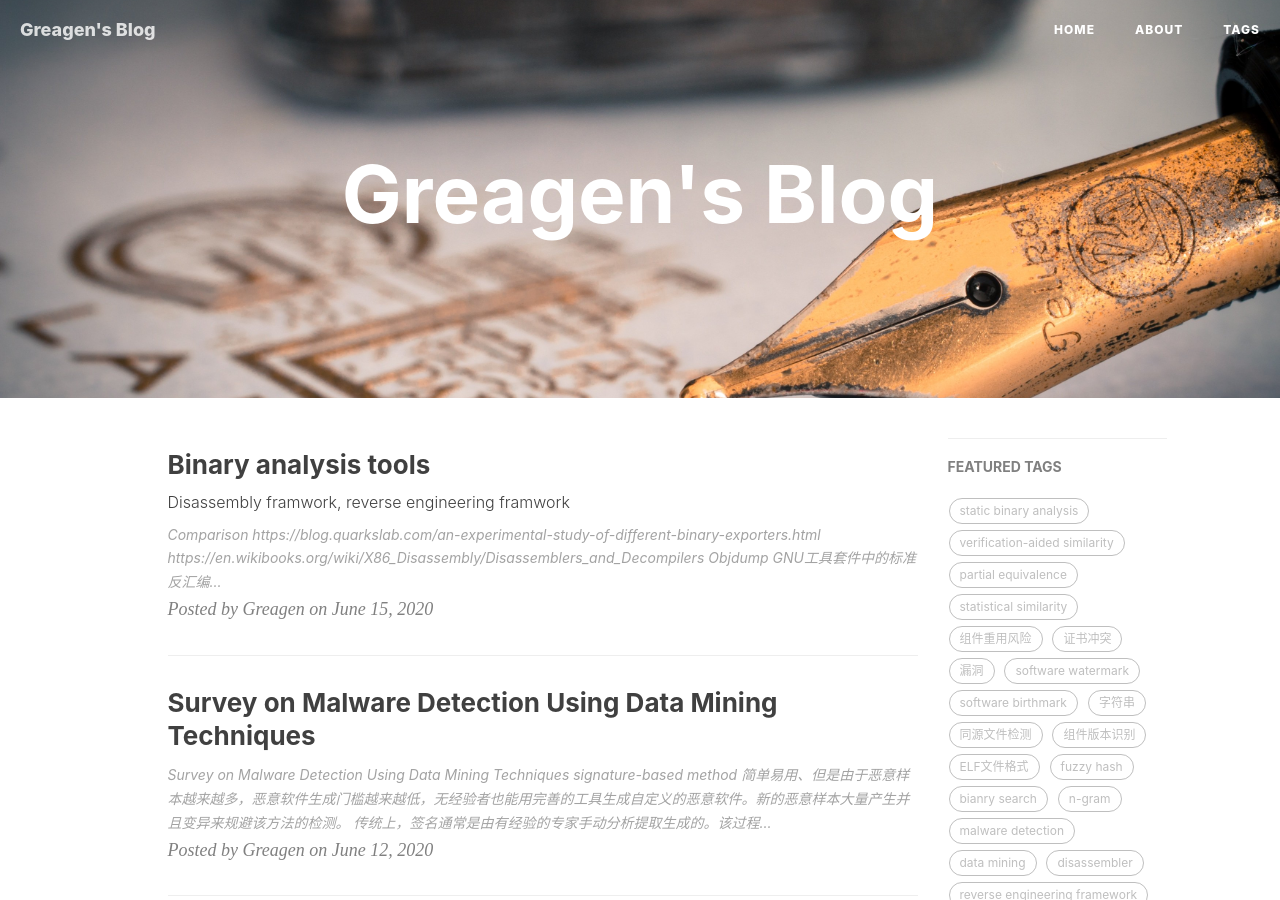
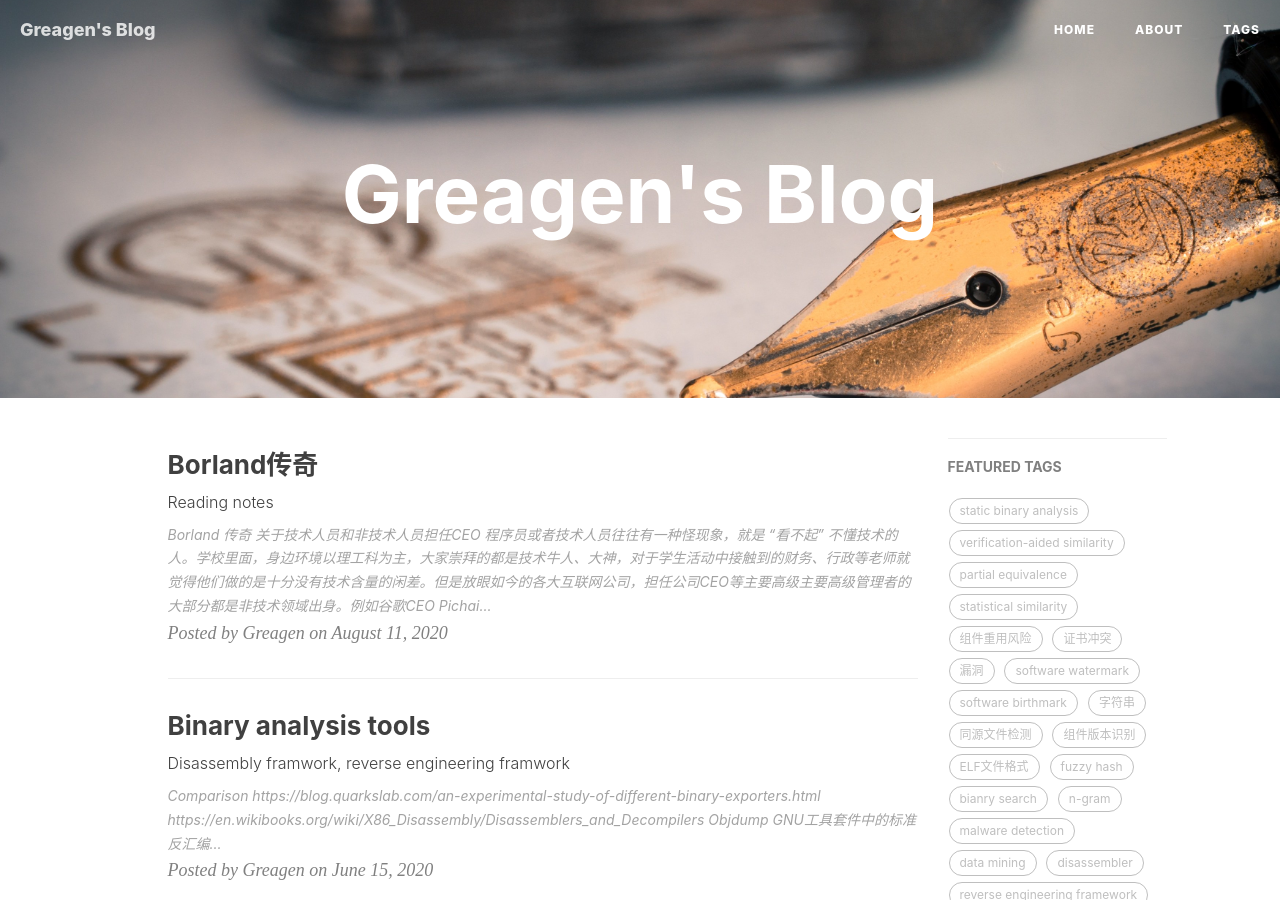
Before and after one commit to greagen/greagen.github.io, a Jekyll site: the page built from index.html, in a window 1280 px wide and 900 px high. Built offline with Jekyll 4.4.1, drawn with Linux system fonts in a browser that asks for light colours; nearby versions of some CDN libraries; the list of posts is cut into pages by our own code; comment, search, counter and statistics services are not loaded; part of the change alters nothing that is shown.

Commit message:
add borland

```diff
--- a/_config.yml
+++ b/_config.yml
@@ -5,7 +5,7 @@ header-img: img/head-pic.jpg
 email: donxiaoyao@gmail.com
 description: "to do."
 keyword: "to do"
-url: "http://greagen.github.io"          # your host, for absolute URL
+url: "https://greagen.github.io"          # your host, for absolute URL
 baseurl: ""      # for example, '/blog' if your blog hosted on 'host/blog'
 github_repo: "https://github.com/greagen/greagen.github.io.git" # you code repository
 # timezone: Asia/Shanghai
--- /dev/null
+++ b/_posts/2020-08-11-borland.md
@@ -0,0 +1,40 @@
+---
+layout:     post
+title:      Borland传奇
+subtitle:   Reading notes
+date:       2020-08-11
+author:     Greagen
+header-img: img/paper_read.jpg
+catalog: true
+tags:
+    - essay
+    - reading notes
+---
+
+# Borland 传奇
+
+## 关于技术人员和非技术人员担任CEO
+
+程序员或者技术人员往往有一种怪现象，就是 “看不起” 不懂技术的人。学校里面，身边环境以理工科为主，大家崇拜的都是技术牛人、大神，对于学生活动中接触到的财务、行政等老师就觉得他们做的是十分没有技术含量的闲差。但是放眼如今的各大互联网公司，担任公司CEO等主要高级主要高级管理者的大部分都是非技术领域出身。例如谷歌CEO Pichai 是产品经理，Apple CEO Cook 则是供应链管理，国内大家熟知的诸如马云、马化腾等均非技术人员出身。
+
+近日在读《Borland》，Philippe Kahn 可谓是工程师出身，担任公司CEO，此外随后几人的CEO几乎都是Marketing、Finance或者是Sales。作者李维谈及此时讲到：“这真让我怀念以往以产品和技术为优先的CEO了”。可见，Philippe也可能是少有的工程师担任世界级软件公司（Borland巅峰时算Top3）CEO的了。
+
+可是为什么慢慢的技术人员开始不在担任公司的高级管理者？是什么限制着技术人员担任高管的发展道路？如今这种现象或者说技术圈中的分为是如何形成的？只有技术人员担任CEO才是算以产品和技术为优先吗？
+
+回顾Philippe担任Borland CEO的成绩，Borland 在推出几个大卖产品走向巅峰之后开始松懈。Philippe 和产品经理Eugene闹翻了，使得Eugene出走。当时Eugene主张继续优化产品，而Philippe则觉得Borland C/C++ 市场第一的地位已不可动摇，便开始固步自封，因此并没有立即开发下一版产品，给竞争对手Microsoft让出来将近两年的时间。在Microsoft推出Visual C/C++ 1.0 之后广受好评，这时Borland才如梦初醒，但为时已晚。此外，Philippe 花钱无度，花费一亿美金建设总部（上世纪八九十年代），花费四亿多美金买下其他公司和产品却不进一步开发，在Office 领域的产品重性能，轻功能等。Borland 由 Anders 和 Philippe 合作开发了几款重要产品从无到有再到走向巅峰，技术上领先微软数年，然而缺少一个具有战略眼光和管理能力的CEO带领壮大后的公司团队继续前进，导致了Borland 逐渐的衰败。可见即使是作者李维所怀念的工程师担任CEO的代表人物Philippe也不是一个优秀的CEO，更没有促使Borland继续辉煌，反而衰落。
+
+技术人员由于长期着眼于小范围的技术问题，对于其他诸如人事、财务、产品、战略等事知之甚少。这有着岗位本身的限制，因为技术岗解决的是机器的问题而不是人的问题，也正是如此，热爱技术的人也在此局限中陷的更深，像Linus似乎根本没有人际交往的考虑。也只有技术人有技术宅的称号，没见过其他岗位如财务宅、HR宅等称呼。但是我们可以思考一个问题，是否关心战略、管理这是行业决定的吗，难道不是人自身性格决定的吗？那么工程师文化中形成这种技术至上的氛围是行业对人的选择过程形成的，还是人业余环境互相影响所形成的。如今进入计算机圈子的人不在少数，大多数选专业的同学也没有进行性格测试等过程，也就是说我们可以认为出入行业的人在性格特质等方面没有偏差，是具有普遍性的。随着各自内心慢慢的觉醒，人们与环境开始了互相选择的过程，从事这一行业的也自觉融入这一氛围，也有个别人能够打破束缚，但行业之间毕竟还是存在着风格差异。
+
+这些年人们发现印度裔在硅谷占据了大量的高管职位，相比之下，华裔则仍处于基层打工者层次。很多人分析此原因，有一条是印度高材生修MBA的比例和风气远胜于中国。中国的工作者能够高效出色的完成工作，打磨自身技术能力，慢慢的在刚才讲的技术人员局限圈子越陷越深。如果有外界力量能够打破这一习惯，可能更多的中国人能够走向管理岗，少部分走出这一局限圈子的人也往往是靠内部自身力量，他们明白自己要做什么，要补齐什么能力。但正是这种外部力量的缺乏，使得在统计意义上，华裔在管理岗人数逊于印度裔。
+
+至于是否是只有技术人员担任CEO，公司才能以技术和产品优先，答案肯定是否定的。如今以技术立身的大公司不在少数，非技术人员担任高管也并未影响这些年的技术创新步伐。一切技术只有落地才有应用价值，这才是公司需要关注的和重点考虑的，有实力的公司当然需要研究一些前瞻性的基础研究，但是技术只有落地才能改变世界，停留在实验室里的技术仅有发论文的作用。
+
+并不是说技术人员或者非技术人员才是担任公司高管的最佳人选，只是从事不同岗位的人有着些许的异化，技术人员可能存在着某些劣势，但是这些劣势并不是不能弥补或者无法跨越的，对未来有着不同期许的人可以思考一下自身所缺的技能以及弥补方法，如果没有外部力量拉你一把，所能依靠的就只有自身的内部力量了。
+
+
+
+## 关于创新和高尚
+
+人们对于中美之间的互联网公司进行对比评价的时候，经常会说中国的公司是跟随着、是模仿者，甚至是在中国内部，出现一个产品时，短时间内会出现大量的模仿的产品。人们对中国公司甚至是中国人形成了一定的偏见，认为他们不遵守规则，恶意竞争，不尊重知识产权。可事实真的是如此吗？
+
+在开发工具，编译器市场早期，微软和Borland几乎一直在推出相同的产品，区别知识产品功能和性能的差异，并且落后的一方也会在短时间内学习对方优秀的产品并且优化自家产品，不仅如此，微软甚至直接从Borland 挖人，最夸张时，微软的Visual C/C++ 团队中60%的人是从Borland挖来的。在Office领域，1-2-3 是一时的领先者，在Lotus 1-2-3最盛时期，微软难以望其项背但一直觊觎Excel市场，在Lotus举行的技术研讨会上，微软甚至直接派出最好的程序设计师，现场询问自身遇到的技术难点。Lotus首席工程师天真的以为微软即使知道解决办法，短时间内也难以开发实现，便为之解答了关键技术问题。没成想微软迅速追上了Lotus　1-2-3直到成为现在Office领域的霸主。其他像苹果模仿的桌面系统等案例也都说明似乎并非中国公司是“不高尚的”。
```
